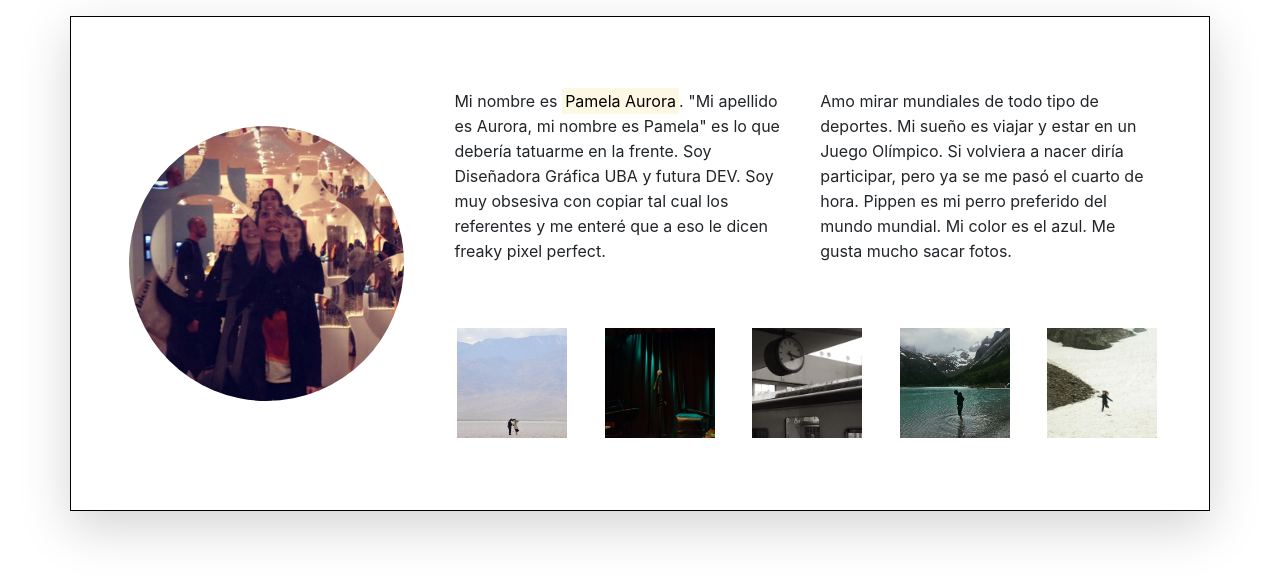
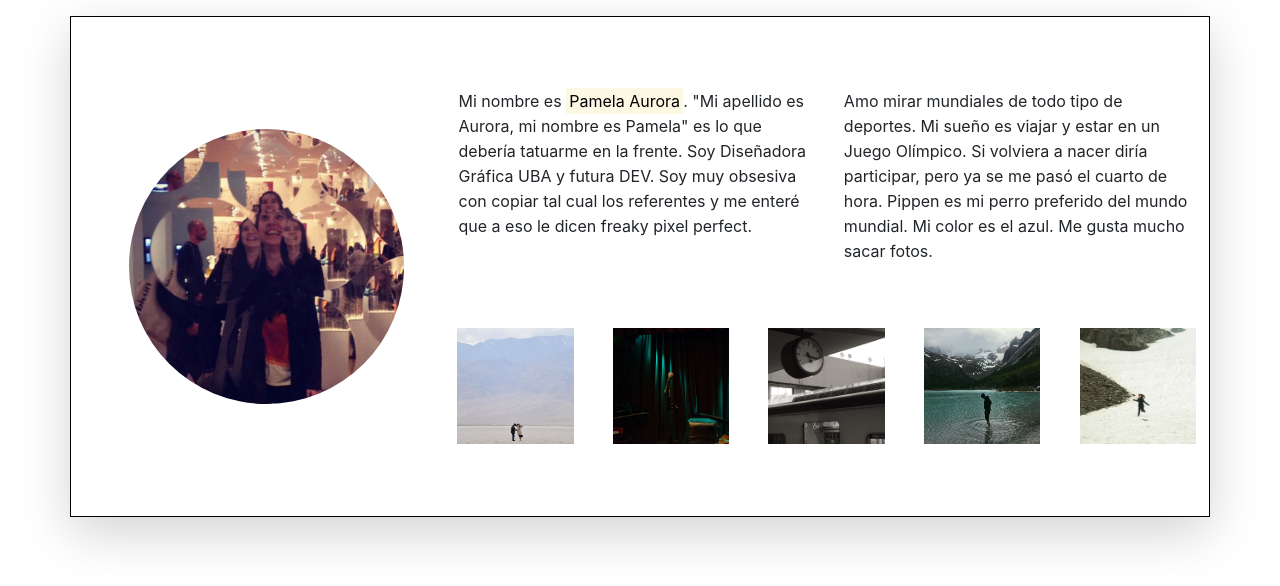
Before and after one commit to aurorapamela/TP-Contacto, a plain HTML site: page index.html in a window 1280 px wide. Drawn offline with Linux system fonts and the light colour scheme.

Commit message:
intento de ejemplo

```diff
--- a/index.html
+++ b/index.html
@@ -15,7 +15,7 @@
           </div>
         </div>
         <div class="col-md-8 col-sm-12">
-          <div class="row justify-content-around my-5 mr-4">
+          <div class="row justify-content-around my-5">
             <div class="parrafo">
               <p>Mi nombre es <mark>Pamela Aurora</mark>. "Mi apellido es Aurora, mi nombre es Pamela" es lo que debería tatuarme en la frente. Soy Diseñadora Gráfica UBA y futura DEV. Soy muy obsesiva con copiar tal cual los referentes y me enteré que a eso le dicen freaky pixel perfect.</p>
             </div>
@@ -23,28 +23,28 @@
               <p>Amo mirar mundiales de todo tipo de deportes. Mi sueño es viajar y estar en un Juego Olímpico. Si volviera a nacer diría participar, pero ya se me pasó el cuarto de hora. Pippen es mi perro preferido del mundo mundial. Mi color es el azul. Me gusta mucho sacar fotos. </p>
             </div>
           </div>
-          <div class="row my-5 justify-content-between py-0 mr-4">
-            <div class="col-md-2 px-1 col-sm-6">
+          <div class="row my-5 justify-content-between py-0">
+            <div class="col-md-2 px-1 col-6">
               <div class="img">
               <img class="img-fluid" src="img/usa.jpg">
               </div>
             </div>
-            <div class="col-md-2 px-1 col-sm-6">
+            <div class="col-md-2 px-1 col-6">
               <div class="img">
               <img class="img-fluid" src="img/musica.jpg">
               </div>
             </div>
-            <div class="col-md-2 px-1 col-sm-12">
+            <div class="col-md-2 px-1 col-6 offset-3 offset-md-0">
               <div class="img">
               <img class="img-fluid" src="img/reloj.jpg">
               </div>
             </div>
-            <div class="col-md-2 px-1 col-sm-6">
+            <div class="col-md-2 px-1 col-6">
               <div class="img">
               <img class="img-fluid" src="img/lago.jpg">
               </div>
             </div>
-            <div class="col-md-2 px-1 col-sm-6">
+            <div class="col-md-2 px-1 col-6">
               <div class="img">
               <img class="img-fluid" src="img/nieve.jpg">
               </div>
--- a/sass/style.scss
+++ b/sass/style.scss
@@ -1,7 +1,7 @@
 @import "partials/base";
 
 .parrafo{
-  width: 48%;
+  width: 47%;
   line-height: 25px;
 }
 
```
Also changed, not shown: stylesheets/style.css.
